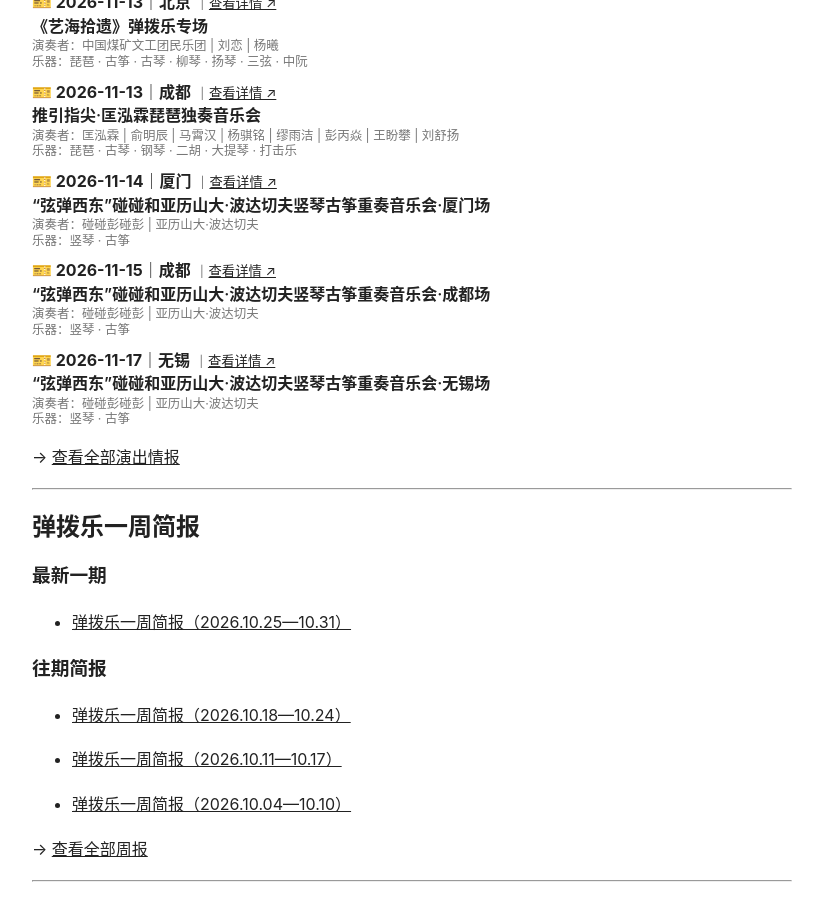
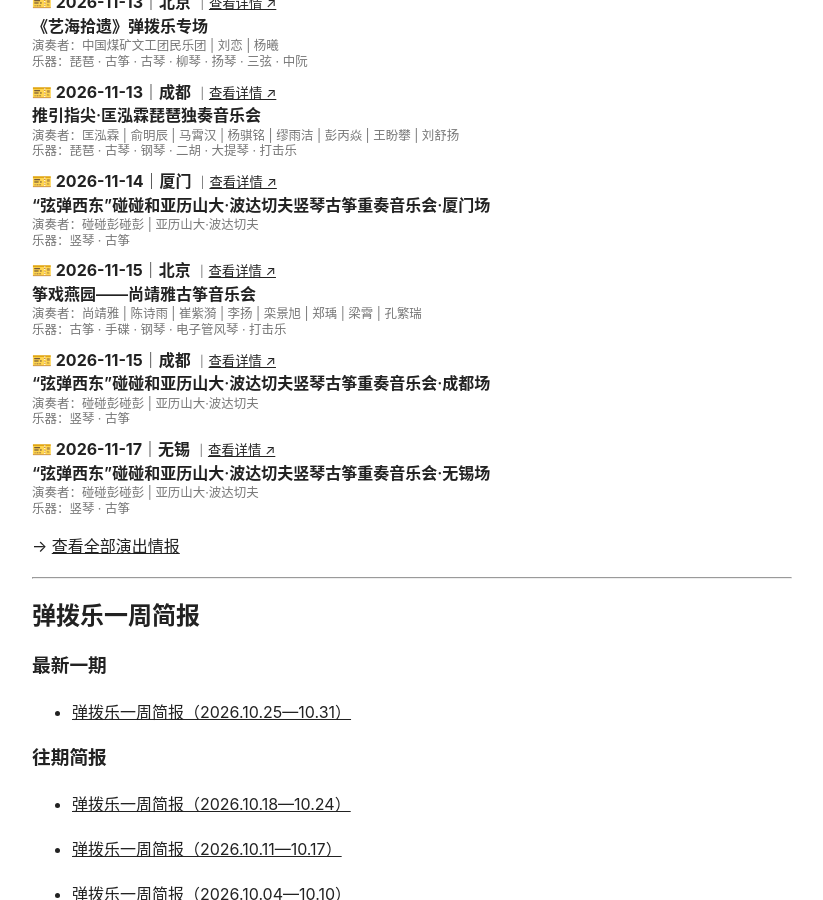
Before and after one commit to KeenKwok/boxianji, a Jekyll site: the page built from index.md, in a window 1280 px wide and 900 px high, scrolled down 1291 px. Shown: the whole window, without its empty margins (228-1051 px from the left). Built offline with Jekyll 4.4.1, drawn with Linux system fonts in a browser that asks for light colours.

Commit message:
更新 attention.yml

```diff
--- a/_data/attention.yml
+++ b/_data/attention.yml
@@ -1,3 +1,24 @@
+- id: "20261115-beijing-zhengxiyanyuan-shangjingya-guzheng"
+  date: "2026-11-15"
+  city: "北京"
+  title: "筝戏燕园——尚靖雅古筝音乐会"
+  performers:
+    - "尚靖雅"
+    - "陈诗雨"
+    - "崔紫漪"
+    - "李扬"
+    - "栾景旭"
+    - "郑瑀"
+    - "梁霄"
+    - "孔繁瑞"
+  instruments:
+    - "古筝"
+    - "手碟"
+    - "钢琴"
+    - "电子管风琴"
+    - "打击乐"
+  link: "https://mp.weixin.qq.com/s/PMwI9HzHUaICDPyQRJhjMg"
+
 - id: "20261117-wuxi-xiantandong-pengjingxuan-boldachev-harp-guzheng"
   date: "2026-11-17"
   city: "无锡"
```
